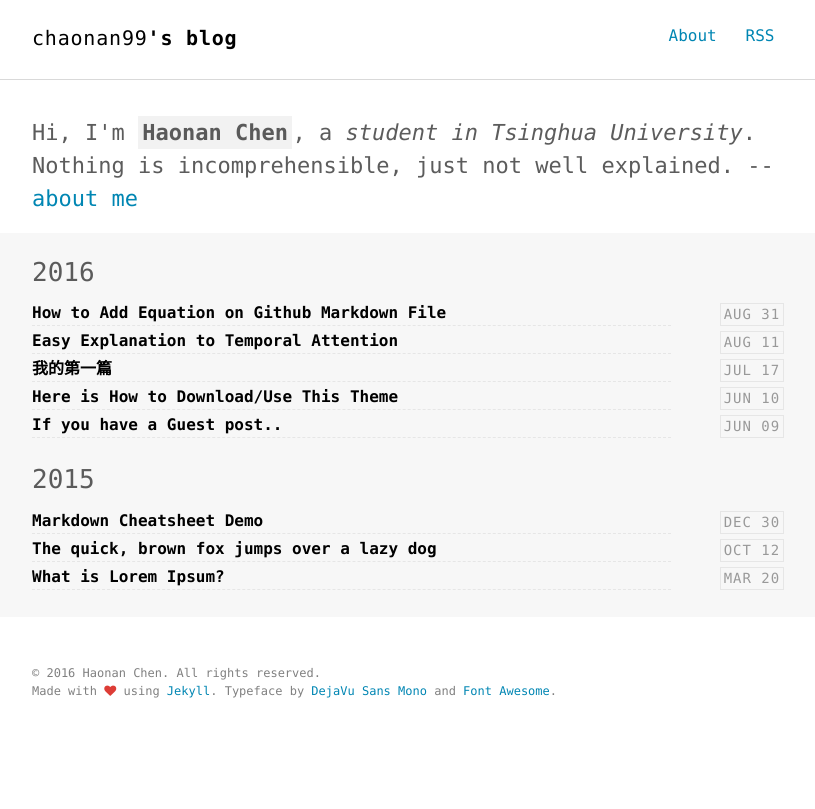
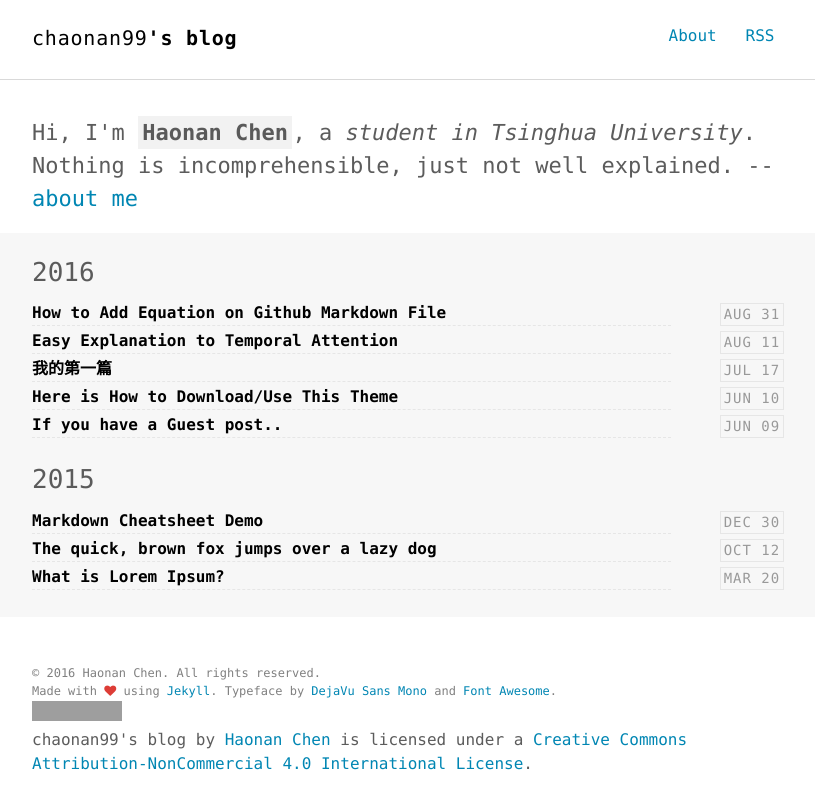
Before and after one commit to chaonan99/chaonan99.github.io, a Jekyll site: the page built from index.html, in a window 1280 px wide. Shown: the top 809 px of the page, without its empty margins (232-1047 px from the left). Built offline with Jekyll 4.4.1, drawn with Linux system fonts in a browser that asks for light colours; grey boxes are pictures that could not be loaded.

Commit message:
Add license

```diff
--- a/_includes/footer.html
+++ b/_includes/footer.html
@@ -3,5 +3,6 @@
     <small class="block">&copy; {{ site.time | date: '%Y' }} {{ site.author.name }}. All rights reserved.</small>
     <small class="block">Made with <i class="fa fa-heart" aria-hidden="true" style="color:#DD3D36"></i> using <a href="http://jekyllrb.com/">Jekyll</a>. Typeface by <a href="https://www.fontsquirrel.com/fonts/dejavu-sans-mono">DejaVu Sans Mono</a> and <a href="http://fontawesome.io/">Font Awesome</a>.</small>
 <!--     <small><a href="https://github.com/heiswayi/thinkspace">Thinkspace</a> theme by <a href="http://heiswayi.github.io/">Heiswayi Nrird</a>.</small> -->
+	<a rel="license" href="http://creativecommons.org/licenses/by-nc/4.0/"><img alt="Creative Commons License" style="border-width:0" src="https://i.creativecommons.org/l/by-nc/4.0/88x31.png" /></a><br /><span xmlns:dct="http://purl.org/dc/terms/" property="dct:title">chaonan99's blog</span> by <a xmlns:cc="http://creativecommons.org/ns#" href="https://chaonan99.github.io" property="cc:attributionName" rel="cc:attributionURL">Haonan Chen</a> is licensed under a <a rel="license" href="http://creativecommons.org/licenses/by-nc/4.0/">Creative Commons Attribution-NonCommercial 4.0 International License</a>.
   </div>
 </footer>
```
